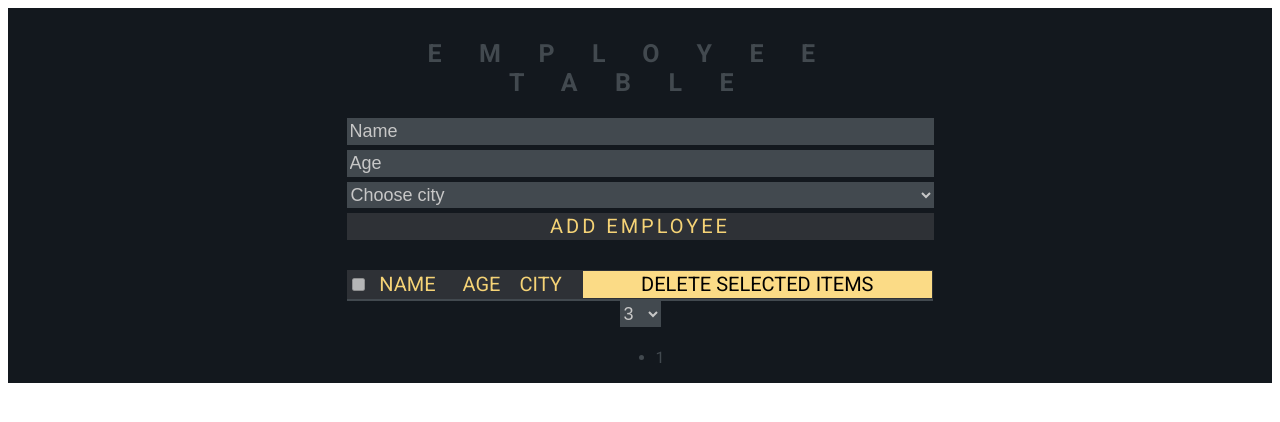
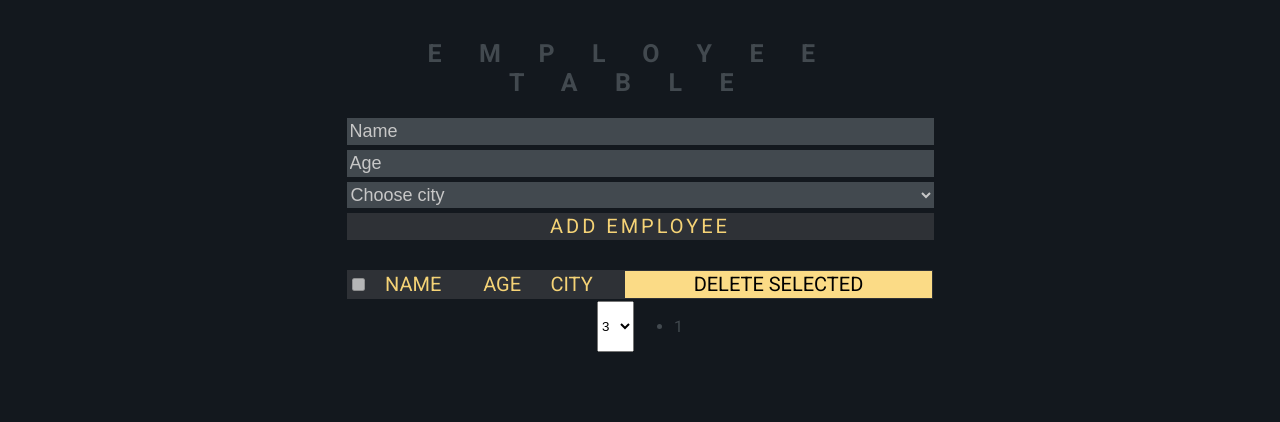
Before and after one commit to IevaSta/Employee-table, a React (Create React App) app: page / in a window 1280 px wide. Shown: the top 422 px of the page. Built offline with nearby package versions, Linux system fonts and the light colour scheme.

Commit message:
Style: button, frame, table update

```diff
--- a/src/App.scss
+++ b/src/App.scss
@@ -1,5 +1,6 @@
 body {
     font-family: 'Roboto', sans-serif;
+    background-color: #13181e;
 }
 
 @import 'Scss/buttons';
--- a/src/Components/TableHead.jsx
+++ b/src/Components/TableHead.jsx
@@ -63,7 +63,7 @@ function TableHead() {
         <th onClick={() => sortEmpl('name')}>Name</th>
         <th onClick={() => sortEmpl('age')}>Age</th>
         <th onClick={() => sortEmpl('city')}>City</th>
-        <th><button className="yellow" onClick={deleteAllChecked}>Delete selected items</button></th>
+        <th><button className="yellow" onClick={deleteAllChecked}>Delete selected</button></th>
       </tr>
     </thead>
   );
--- a/src/Components/TablePagesList.jsx
+++ b/src/Components/TablePagesList.jsx
@@ -25,18 +25,15 @@ function TablePagesList() {
 
     return (
 
-        <>
-            <div className="form">
-                {/* ISIMESTI LABEL SELECTUI */}
+        <div className="footer">
+
+            {/* <label for="employees-amount">Number of Employees:</label> */}
             <select value={pageSize} onChange={e => setPageSize(e.target.value)}>
-                    {/* <option value="">Number of Employees</option> */}
                 <option value="3">3</option>
                 <option value="5">5</option>
                 <option value="10">10</option>
             </select>
-            </div>
 
-            <div>
             {page > 1 && <button onClick={() => setPage(p => p - 1)}>{'<'}</button>}
 
             <ul>
@@ -94,7 +91,6 @@ function TablePagesList() {
             {page < pagesList.length && <button onClick={() => setPage(p => p + 1)}>{'>'}</button>}
 
         </div>
-        </>
     )
 
 }
--- a/src/Scss/buttons.scss
+++ b/src/Scss/buttons.scss
@@ -19,19 +19,6 @@ button {
 
     &:hover {
         transform: translateY(-1px);
-    }
-
-    &.blue {
-        background-color: #95f1cc;
-
-        &:hover,
-        &:focus {
-            background-color: #48cac0;
-        }
-
-        &:active {
-            background-color: #2f919e;
-        }
     }
 
     &.yellow {
--- a/src/Scss/frame.scss
+++ b/src/Scss/frame.scss
@@ -6,7 +6,6 @@
     justify-content: center;
     align-items: center;
     padding-top: 10px;
-    background-color: #13181e;
     color: #42494f;
 
     h2 {
@@ -29,7 +28,6 @@
         flex-direction: column;
 
         .top {
-            background-color: #13181e;
             font-size: 20px;
             font-weight: 400;
             color: #48cac0;
@@ -48,5 +46,16 @@
             text-align: left;
             width: calc(100% - 46px);
         }
+
+        .footer {
+            display: flex;
+            flex-direction: row;
+            justify-content: space-between;
+
+            ul {
+                display: flex;
+                flex-direction: row;
+            }
+        }
     }
 }
--- a/src/Scss/table.scss
+++ b/src/Scss/table.scss
@@ -11,7 +11,7 @@
 
         tr {
             th {
-                border-bottom: solid 2px #42494f;
+                border-bottom: solid 2px #13181e;
                 font-weight: 400;
             }
         }
@@ -26,7 +26,7 @@
         tr {
             td {
                 font-weight: 400;
-                border-bottom: solid 1px #42494f;
+                border-bottom: solid 1px #13181e;
             }
 
             td:last-child {
```
Lines whose indentation alone changed are shown as unchanged.
